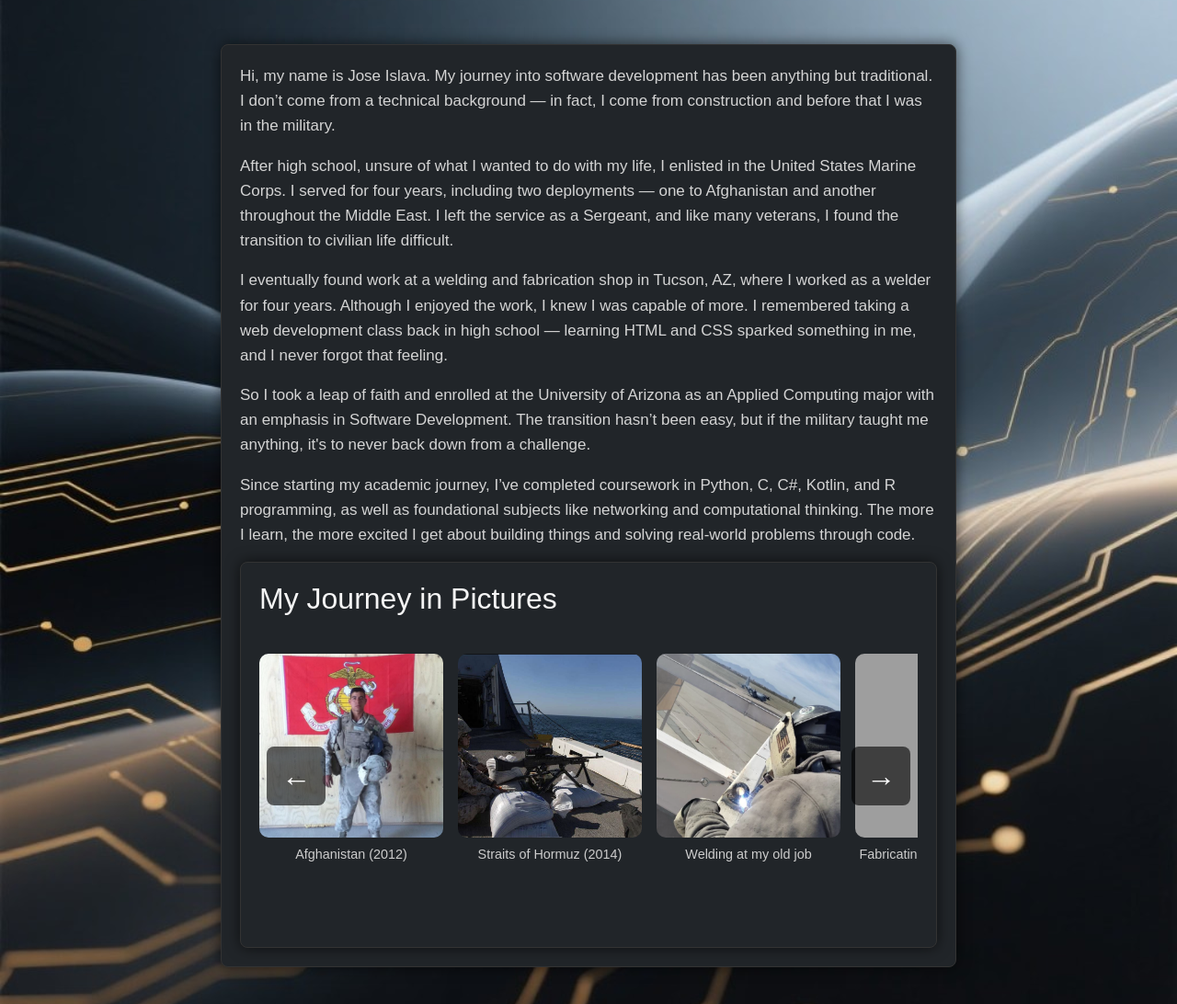
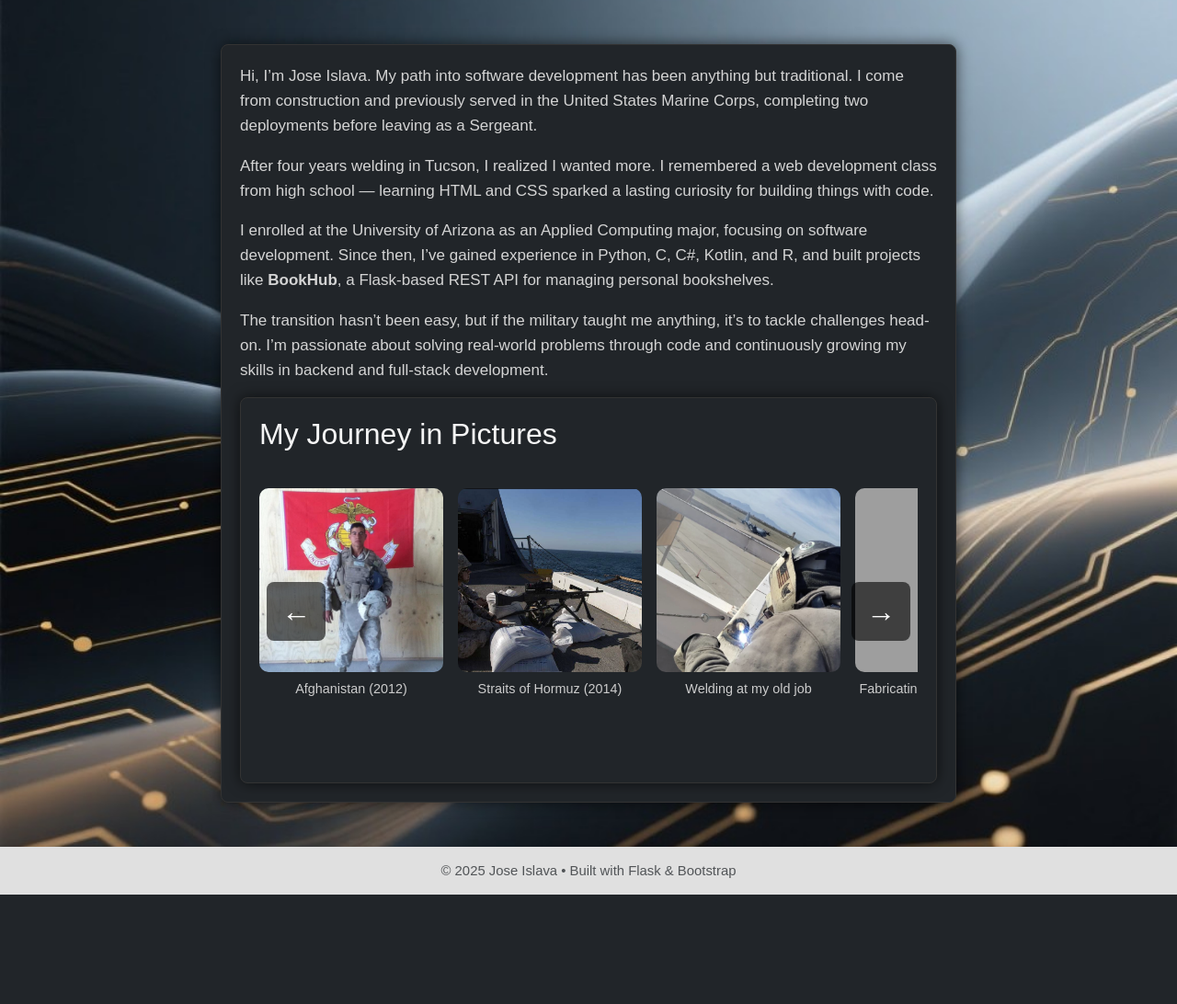
Before and after one commit to izzythegreatxx/webportfolio, a Flask app: page /about in a window 1280 px wide. Shown: the part 59-1151 px from the top of the page at 92% size. After the commit the page ends 1032 px from the top, so only its background shows below. Run offline with Flask 3, Linux system fonts and the light colour scheme; grey boxes are pictures that could not be loaded.

Commit message:
updated project, home page, and about me section

```diff
--- a/app.py
+++ b/app.py
@@ -27,4 +27,4 @@ def contact():
 
 
 if __name__ =="__main__":
-    app.run(host="0.0.0.0", port=80)
+    app.run(host="0.0.0.0", port=5000)
--- a/templates/about.html
+++ b/templates/about.html
@@ -16,23 +16,19 @@
 
 <div class="container-bg">
     <p>
-        Hi, my name is Jose Islava. My journey into software development has been anything but traditional. I don’t come from a technical background — in fact, I come from construction and before that I was in the military.
+        Hi, I’m Jose Islava. My path into software development has been anything but traditional. I come from construction and previously served in the United States Marine Corps, completing two deployments before leaving as a Sergeant.
     </p>
 
     <p>
-        After high school, unsure of what I wanted to do with my life, I enlisted in the United States Marine Corps. I served for four years, including two deployments — one to Afghanistan and another throughout the Middle East. I left the service as a Sergeant, and like many veterans, I found the transition to civilian life difficult.
+        After four years welding in Tucson, I realized I wanted more. I remembered a web development class from high school — learning HTML and CSS sparked a lasting curiosity for building things with code.
     </p>
 
     <p>
-        I eventually found work at a welding and fabrication shop in Tucson, AZ, where I worked as a welder for four years. Although I enjoyed the work, I knew I was capable of more. I remembered taking a web development class back in high school — learning HTML and CSS sparked something in me, and I never forgot that feeling.
+        I enrolled at the University of Arizona as an Applied Computing major, focusing on software development. Since then, I’ve gained experience in Python, C, C#, Kotlin, and R, and built projects like <strong>BookHub</strong>, a Flask-based REST API for managing personal bookshelves.
     </p>
 
     <p>
-        So I took a leap of faith and enrolled at the University of Arizona as an Applied Computing major with an emphasis in Software Development. The transition hasn’t been easy, but if the military taught me anything, it's to never back down from a challenge.
-        </p>
-
-        <p>
-        Since starting my academic journey, I’ve completed coursework in Python, C, C#, Kotlin, and R programming, as well as foundational subjects like networking and computational thinking. The more I learn, the more excited I get about building things and solving real-world problems through code.
+        The transition hasn’t been easy, but if the military taught me anything, it’s to tackle challenges head-on. I’m passionate about solving real-world problems through code and continuously growing my skills in backend and full-stack development.
     </p>
     <div class="scroll-icon"></div>
 
--- a/templates/index.html
+++ b/templates/index.html
@@ -39,7 +39,7 @@
                         <li><strong>Role:</strong> Software Developer</li>
                         <li><strong>Specialty:</strong> Backend / APIs / Cloud</li>
                         <li><strong>Education:</strong> B.A.S. in Applied Computing (UA)</li>
-                        <li><strong>Open to:</strong> Backend, full-stack, & cloud roles</li>
+                        <li><strong>Open to:</strong> Backend, full-stack, & cloud engineering roles</li>
                 </ul>
                 <div class="mt-3">
                     <a href="{{ url_for('static', filename='resume.pdf') }}" target="_blank"
@@ -64,6 +64,7 @@
             <span class="badge bg-dark text-light">JavaScript</span>
             <span class="badge bg-dark text-light">SQL</span>
             <span class="badge bg-dark text-light">C</span>
+            <span class="badge bg-dark text-light">C++</span>
             <span class="badge bg-dark text-light">C#</span>
             <span class="badge bg-dark text-light">Git</span>
             <span class="badge bg-dark text-light">Linux</span>
```
Also changed, not shown: templates/projects.html (+13 -1 lines). Lines whose indentation alone changed are shown as unchanged.
